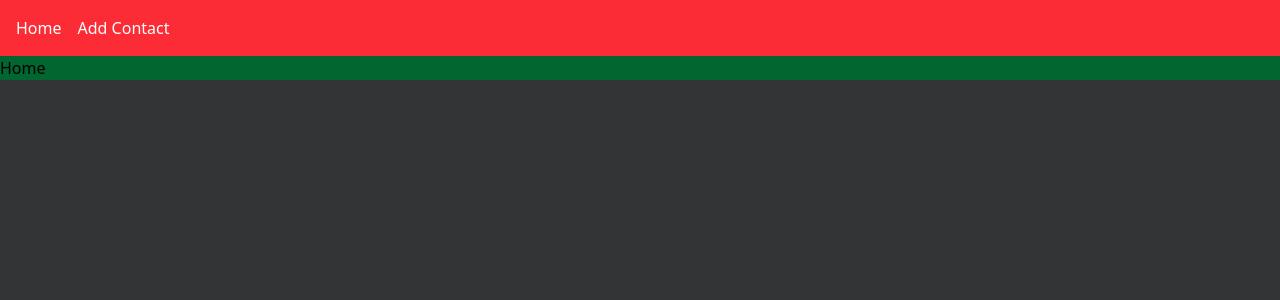
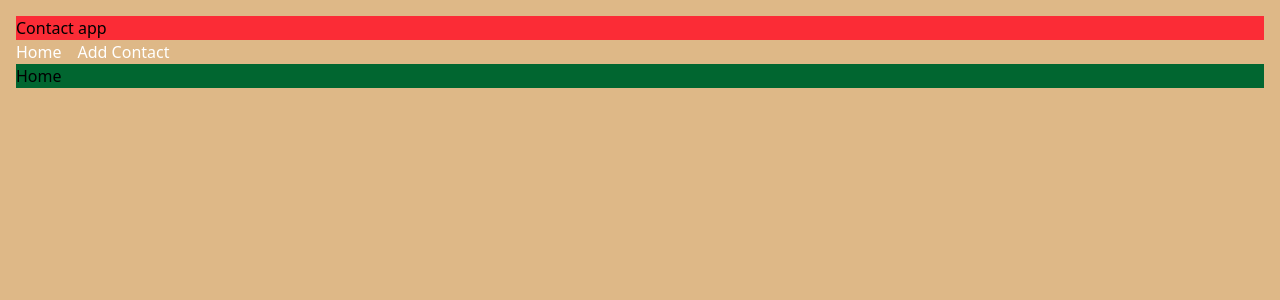
Before and after one commit to Prajwol98/contact-app-firebase, a React (Vite) app in the folder contact-app/: page / in a window 1280 px wide. Shown: the top 300 px of the page. Built offline with nearby package versions, Linux system fonts and the light colour scheme.

Commit message:
added pages and update the code

```diff
--- a/contact-app/src/App.jsx
+++ b/contact-app/src/App.jsx
@@ -1,10 +1,10 @@
 import React from "react";
-import Navbar from "./components/Navbar";
+import Home from "./pages/Home";
 
 const App = () => {
   return (
-    <div>
-      <Navbar></Navbar>
+    <div className="container mx-auto p-4 bg">
+      <Home></Home>
     </div>
   );
 };
--- a/contact-app/src/components/Navbar.jsx
+++ b/contact-app/src/components/Navbar.jsx
@@ -5,7 +5,7 @@ import AddContact from "./AddContact";
 const Navbar = () => {
   return (
     <div>
-      <nav className="bg-red-500 p-4">
+      <nav>
         <div className="flex gap-4">
           <Link to="/" className="text-white hover:text-gray-200">
             Home
--- a/contact-app/src/index.css
+++ b/contact-app/src/index.css
@@ -1,4 +1,4 @@
 @import "tailwindcss";
-body{
-    background-color: #323334;
+body {
+  background-color: burlywood;
 }
--- a/contact-app/src/pages/Home.jsx
+++ b/contact-app/src/pages/Home.jsx
@@ -1,7 +1,12 @@
-import React from "react";
+import Navbar from "../components/Navbar";
 
 const Home = () => {
-  return <div>Home</div>;
+  return (
+    <div>
+      <h1 className="bg-red-500">Contact app</h1>
+      <Navbar></Navbar>
+    </div>
+  );
 };
 
 export default Home;
```
